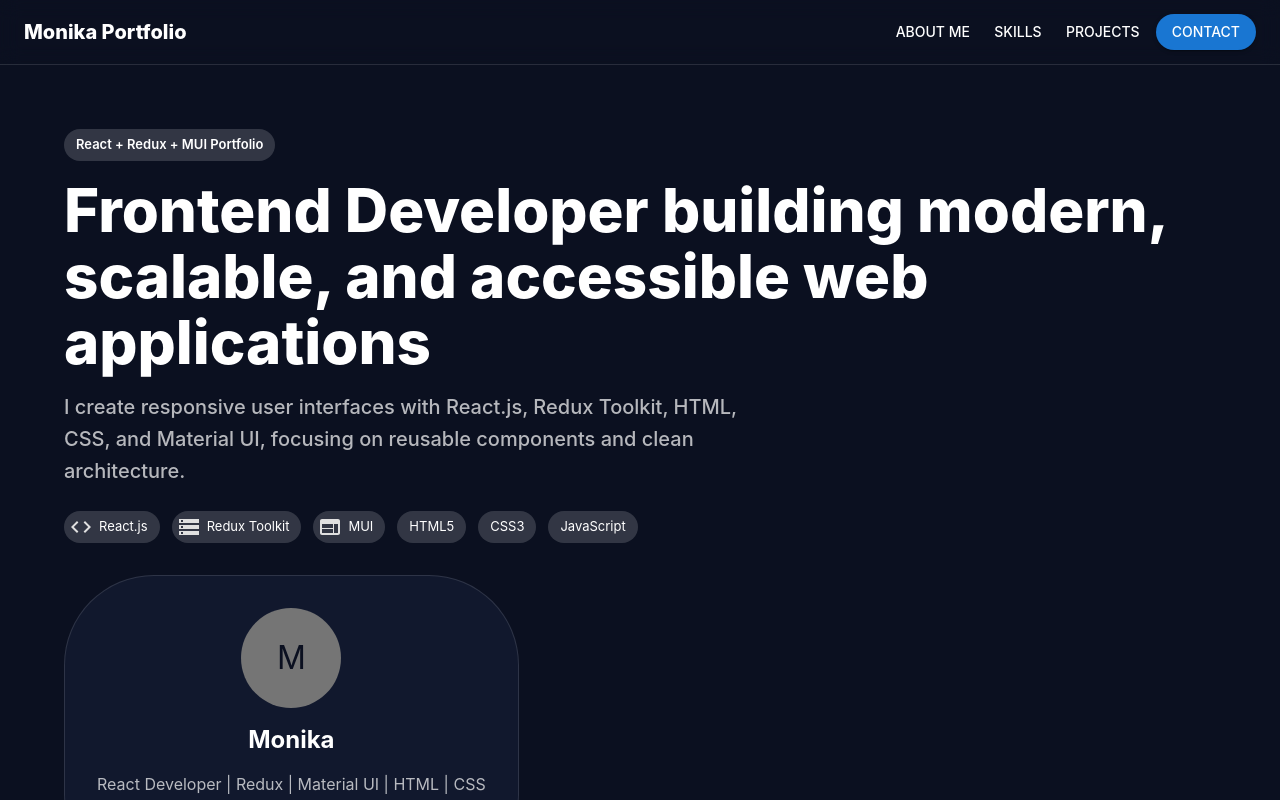
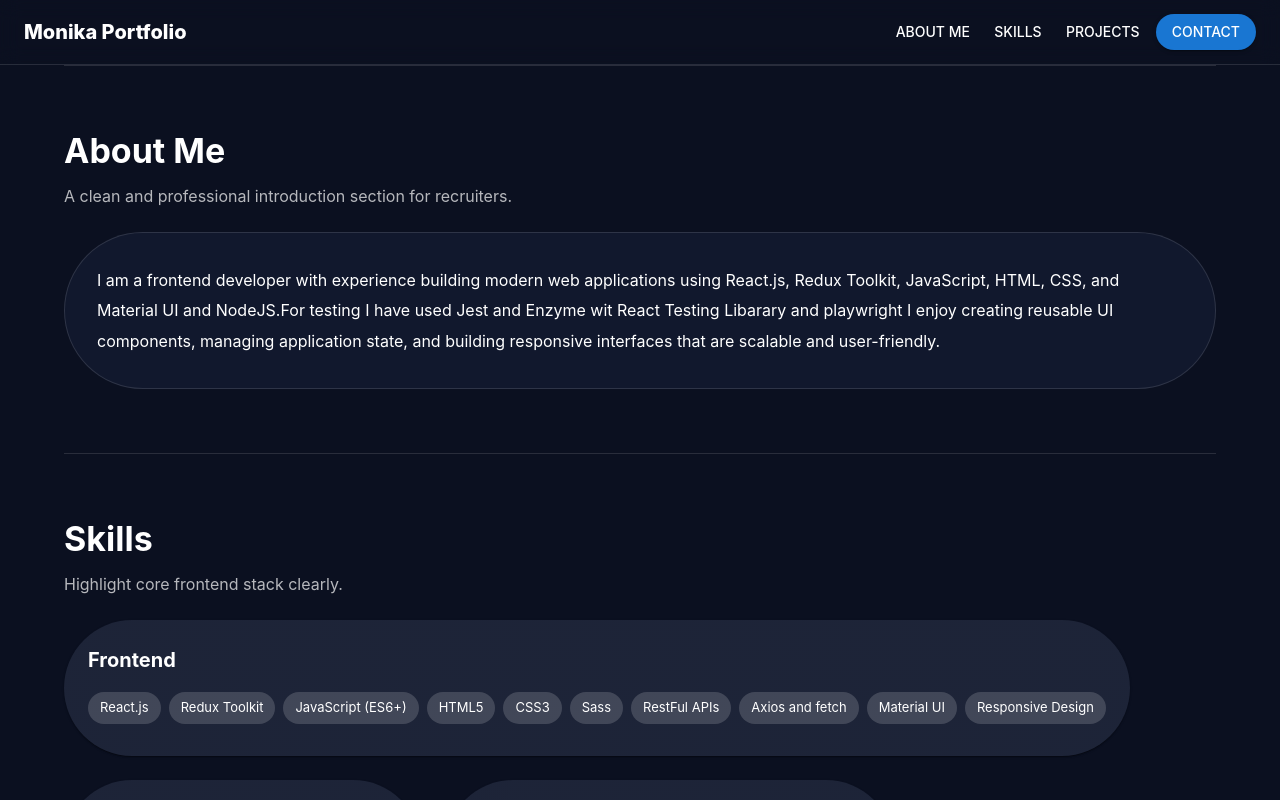
Before and after one commit to MonikaReddy4327/Monika_Portfolio, a React (Create React App) app: page / in a window 1280 px wide. Shown: the top 800 px of the page. Built offline with nearby package versions, Linux system fonts and the light colour scheme.

Commit message:
build fix

```diff
--- a/src/App.js
+++ b/src/App.js
@@ -2,7 +2,7 @@ import React from "react";
 import { ThemeProvider } from "@mui/material/styles";
 import { CssBaseline, AppBar, Toolbar, Typography, Button, Stack, Container, Divider } from "@mui/material";
 import { getTheme } from "./theme/theme";
-import Hero from "./components/Hero";
+// import Hero from "./components/Hero";
 import AboutMe from "./components/AboutMe";
 import Skills from "./components/Skills";
 import Experience from "./components/Experience";
@@ -45,7 +45,7 @@ const App = () => {
       </AppBar>
 
       <Container maxWidth="lg">
-        <Hero />
+        {/* <Hero /> */}
         <Divider />
         <AboutMe />
         <Divider />
```
